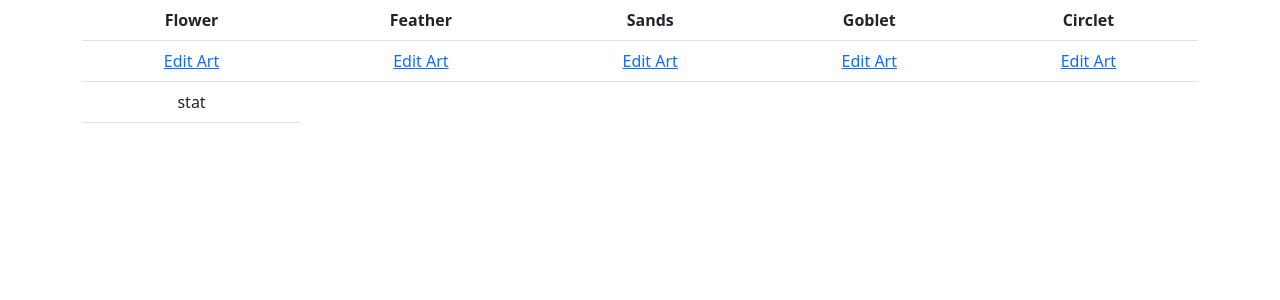
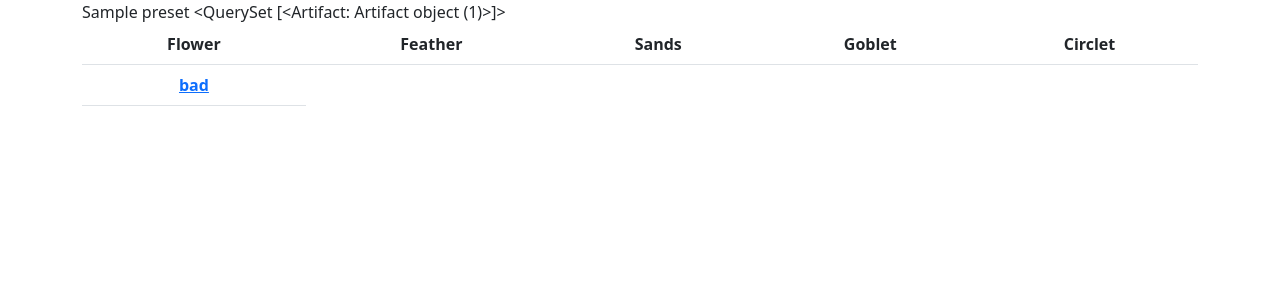
Before and after one commit to MonoSetton/Django-GenshinPreset, a Django app: page /details/1 in a window 1280 px wide. Shown: the part 56-356 px from the top of the page. Run offline with Django 4.2, Linux system fonts and the light colour scheme; tables that the repository leaves empty hold one stand-in row (values such as "Sample post"); lists and menus that the app fills with data are empty; parts of the project's set-up code (start-up, migrations or seed data) failed here and were passed over; some libraries are stand-ins or nearby versions.

Commit message:
Added inline forms for artifacts

```diff
--- a/presets/forms.py
+++ b/presets/forms.py
@@ -1,5 +1,5 @@
 from django.forms import ModelForm
-from .models import Preset
+from .models import Preset, Artifact
 
 
 class PresetForm(ModelForm):
--- a/presets/models.py
+++ b/presets/models.py
@@ -4,7 +4,7 @@ from django.contrib.auth.models import User
 
 
 class Preset(models.Model):
-    name = models.CharField(max_length=65, null=True, blank=False, default='Preset')
+    name = models.CharField(max_length=65, null=True, blank=False)
     first_stat = models.CharField(max_length=25, null=True)
     second_stat = models.CharField(max_length=25, null=True)
     third_stat = models.CharField(max_length=25, null=True)
@@ -22,8 +22,9 @@ class Artifact(models.Model):
         ('placeholder', 'placeholder'),
         ('good', 'good'),
     )
+
     set = models.ForeignKey(Artifact_set, on_delete=models.CASCADE, related_name='set')
-    art = models.ForeignKey(Preset, on_delete=models.CASCADE, related_name='art', default=1)
+    preset = models.ForeignKey(Preset, on_delete=models.CASCADE, related_name='preset', default=1)
     main = models.CharField(max_length=25, null=True)
     first = models.CharField(max_length=25, null=True)
     second = models.CharField(max_length=25, null=True)
--- a/presets/templates/presets/details.html
+++ b/presets/templates/presets/details.html
@@ -2,6 +2,9 @@
 {% block title %} Details {% endblock %}
 {% load crispy_forms_tags %}
 {% block content %}
+
+        {{ preset }}
+        {{ artifacts }}
 
 <table class="table">
   <thead>
@@ -15,18 +18,17 @@
   </thead>
   <tbody>
     <tr class="text-center">
-        <td><a href="">Edit Art</a></td>
-        <td><a href="">Edit Art</a></td>
-        <td><a href="">Edit Art</a></td>
-        <td><a href="">Edit Art</a></td>
-        <td><a href="">Edit Art</a></td>
+        {% for art in artifacts %}
+            <th><a href="{% url 'update_art' art.id %}">{{ art.status }}</a></th>
+        {% endfor %}
     </tr>
   <tr class="text-center">
 
-        <td>stat</td>
+
 
   </tr>
   </tbody>
 </table>
 
+
 {% endblock %}
--- a/presets/templates/presets/update_art.html
+++ b/presets/templates/presets/update_art.html
@@ -6,7 +6,8 @@
 <div class="h-30">
     <form method="POST">
         {% csrf_token %}
-        {{ formset }}
+        {{ formset|crispy }}
+        <button type="submit" class="btn btn-info">Update Art</button>
     </form>
 </div>
 {% endblock %}
--- a/presets/urls.py
+++ b/presets/urls.py
@@ -5,5 +5,5 @@ from . import views
 urlpatterns = [
     path('update_art/<str:pk>', views.update_art, name='update_art'),
     path('details/<str:pk>', views.details, name='details'),
-    path('create_preset', views.create_preset, name='create_preset')
+    path('create_preset', views.create_preset, name='create_preset'),
 ]
--- a/presets/views.py
+++ b/presets/views.py
@@ -1,28 +1,27 @@
 from django.shortcuts import render, redirect
 from django.forms import inlineformset_factory
-from .forms import PresetForm
+from .forms import PresetForm, ArtifactForm
 from .models import *
 
 
 def update_art(request, pk):
-    PresetFormSet = inlineformset_factory(Preset, Artifact, fields=('main', 'first', 'second', 'third', 'fourth',
+    PresetFormSet = inlineformset_factory(Preset, Artifact, fields=('set', 'main', 'first', 'second', 'third', 'fourth',
                                                                     'status',), can_delete=False, max_num=1)
     preset = Preset.objects.get(id=pk)
     formset = PresetFormSet(instance=preset)
-
     if request.method == 'POST':
         formset = PresetFormSet(request.POST, instance=preset)
         if formset.is_valid():
             formset.save()
             return redirect('/')
 
-    return render(request, 'presets\create_preset.html', {'formset': formset})
+    return render(request, 'presets/update_art.html', {'formset': formset})
 
 
 def details(request, pk):
-    artifacts = Artifact.objects.all()
-    preset = Preset.objects.all()
-    return render(request, 'presets\details.html', {'artifacts': artifacts, 'presets': preset})
+    preset = Preset.objects.get(id=pk)
+    artifacts = Artifact.objects.filter(preset=preset)
+    return render(request, 'presets\details.html', {'artifacts': artifacts, 'preset': preset})
 
 
 def create_preset(request):
```
